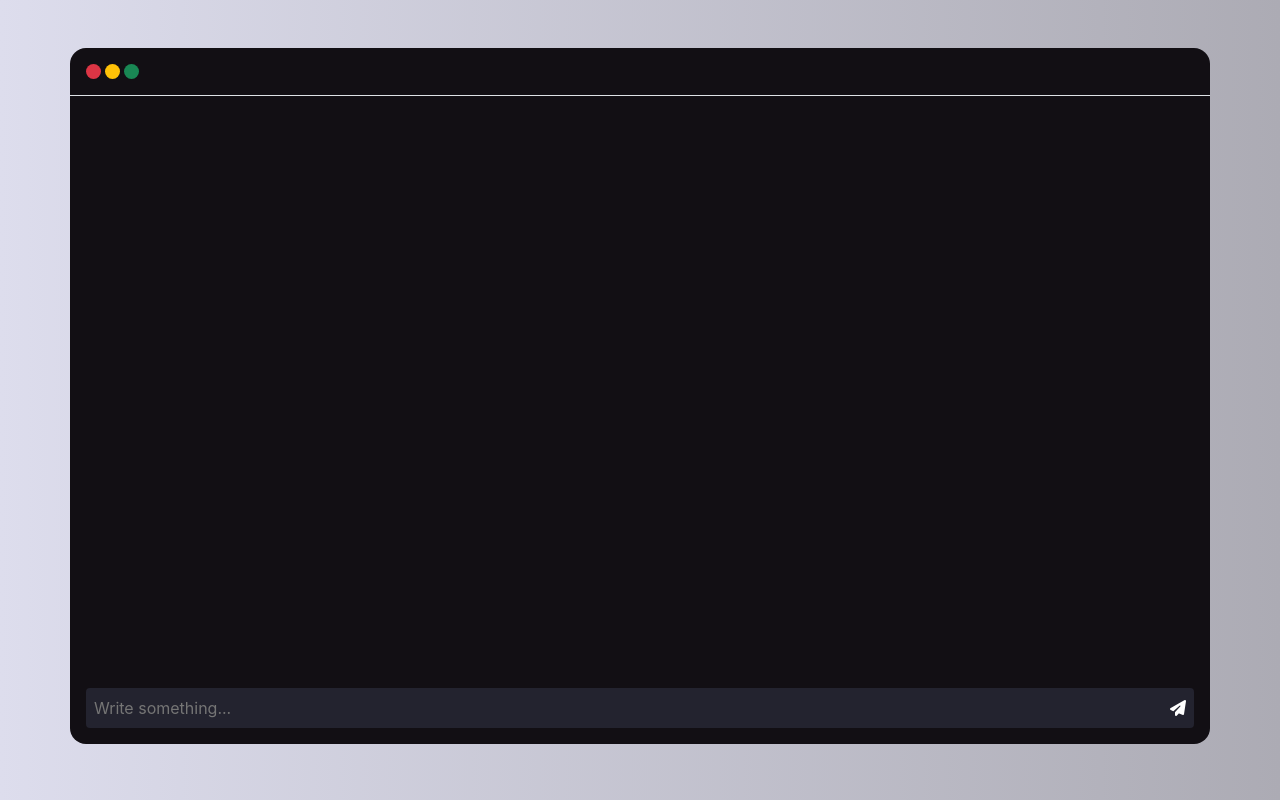
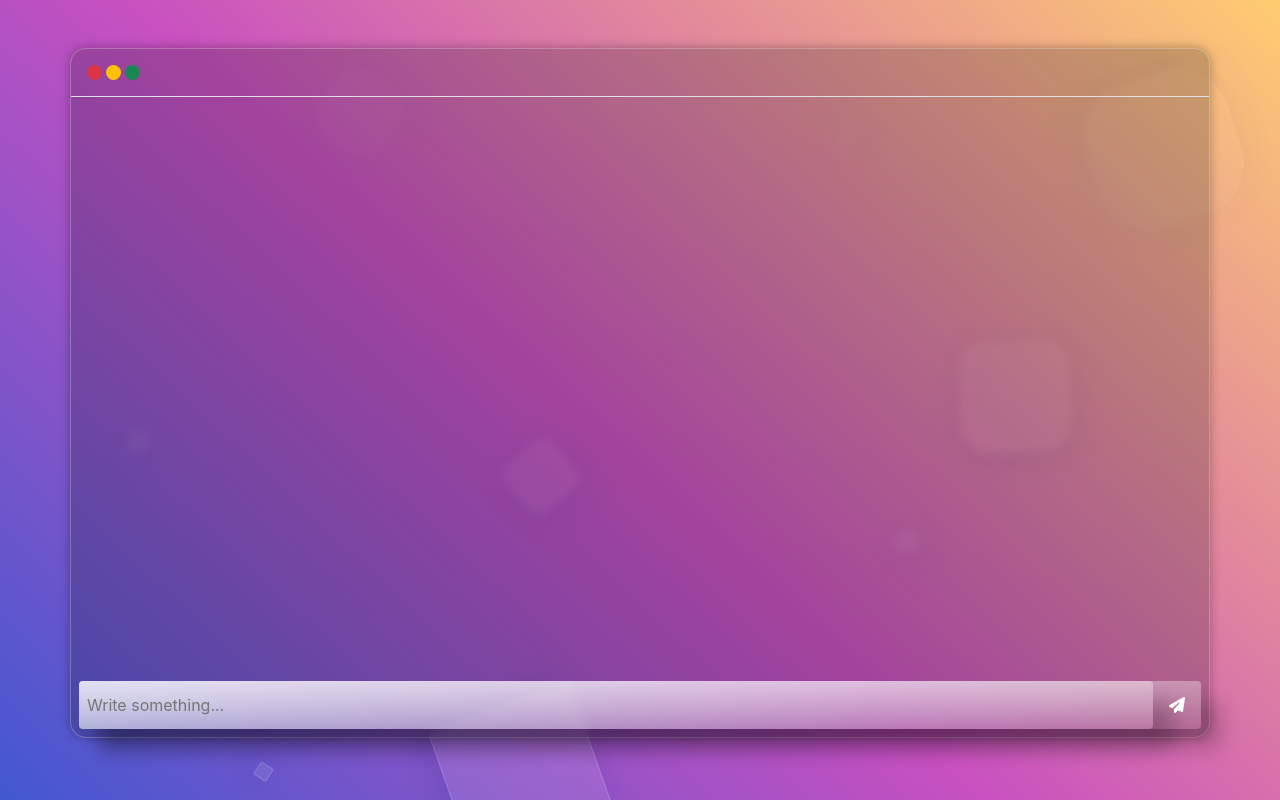
Before and after one commit to kumarprashant24/chatGPT-client, a React (Create React App) app: page / in a window 1280 px wide. Built offline with nearby package versions, Linux system fonts and the light colour scheme.

Commit message:
added animated loader & background img

```diff
--- a/src/App.css
+++ b/src/App.css
@@ -46,8 +46,8 @@
   padding: 5px;
 }
 
-.bot{
-  width:30px;
+.bot {
+  width: 30px;
   height: 30px;
 }
 .little-padding {
@@ -57,26 +57,241 @@
   height: 70vh;
   width: 100%;
 }
-.bot-chat{
-  background: #23232F;
+.bot-chat {
+
+  background: linear-gradient(
+    to bottom right,
+    rgba(255, 255, 255, 0.6),
+    rgba(233, 233, 233, 0.1)
+  );
+  border-radius: 40px;
+  box-shadow: 20px 20px 20px rgba(0, 0, 0, 0.2);
   color: white;
 }
-.user-chat{
-  background-image: linear-gradient(to right, #00B4DB, #0083B0);
+
+.user-chat {
+  background-image: linear-gradient(to right, #00b4db, #0083b0);
   color: white;
 }
-.board-clr{
-  background: #120F14;
+.board-clr {
+  /* background: #120F14; */
+
+  border: 1px solid rgba(255, 255, 255, 0.25);
+  border-radius: 20px;
+  /* background-color: rgba(255, 255, 255, 0.45); */
+  background-color: rgba(18, 15, 20, 0.2);
+  box-shadow: 0 0 10px 1px rgba(0, 0, 0, 0.25);
+  backdrop-filter: blur(5px);
+  -webkit-backdrop-filter: blur(5px);
 }
-.board-corner{
+.board-corner {
   border-radius: 1rem;
 }
-.typing-loader{
+.typing-loader {
   width: 50px;
   height: 30px;
 }
-.dot{
+.dot {
   width: 15px;
   height: 15px;
   border-radius: 50%;
 }
+.scroller {
+  background-color: white;
+  color: white;
+}
+div::-webkit-scrollbar {
+  width: 7px;
+}
+div::-webkit-scrollbar-thumb {
+  background-image: linear-gradient(to top, #00b09b, #96c93d);
+  border-radius: 25px;
+}
+
+/* ///////////////////////////////////////////////////// */
+
+.area {
+  background-color: #4158d0;
+  background-image: linear-gradient(
+    43deg,
+    #4158d0 0%,
+    #c850c0 46%,
+    #ffcc70 100%
+  );
+
+  position: relative;
+  width: 100%;
+  height: 100vh;
+}
+
+.circles {
+  position: absolute;
+  top: 0;
+  left: 0;
+  width: 100%;
+  height: 100%;
+  overflow: hidden;
+}
+
+.circles li {
+  position: absolute;
+  display: block;
+  list-style: none;
+  width: 20px;
+  height: 20px;
+  background: rgba(255, 255, 255, 0.1);
+  box-shadow: 0 8px 32px 0 rgba(31, 38, 135, 0.2);
+  backdrop-filter: blur(10px);
+  -webkit-backdrop-filter: blur(10px);
+  border-radius: 80px;
+  border: 1px solid rgba(255, 255, 255, 0.18);
+  animation: animate 10s linear infinite;
+  bottom: -150px;
+}
+
+.circles li:nth-child(1) {
+  left: 25%;
+  width: 80px;
+  height: 80px;
+  animation-delay: 0s;
+}
+
+.circles li:nth-child(2) {
+  left: 10%;
+  width: 20px;
+  height: 20px;
+  animation-delay: 2s;
+  animation-duration: 12s;
+}
+
+.circles li:nth-child(3) {
+  left: 70%;
+  width: 20px;
+  height: 20px;
+  animation-delay: 4s;
+}
+
+.circles li:nth-child(4) {
+  left: 40%;
+  width: 60px;
+  height: 60px;
+  animation-delay: 0s;
+  animation-duration: 18s;
+}
+
+.circles li:nth-child(5) {
+  left: 65%;
+  width: 20px;
+  height: 20px;
+  animation-delay: 0s;
+}
+
+.circles li:nth-child(6) {
+  left: 75%;
+  width: 110px;
+  height: 110px;
+  animation-delay: 3s;
+}
+
+.circles li:nth-child(7) {
+  left: 35%;
+  width: 150px;
+  height: 150px;
+  animation-delay: 7s;
+}
+
+.circles li:nth-child(8) {
+  left: 50%;
+  width: 25px;
+  height: 25px;
+  animation-delay: 15s;
+  animation-duration: 45s;
+}
+
+.circles li:nth-child(9) {
+  left: 20%;
+  width: 15px;
+  height: 15px;
+  animation-delay: 2s;
+  animation-duration: 35s;
+}
+
+.circles li:nth-child(10) {
+  left: 85%;
+  width: 150px;
+  height: 150px;
+  animation-delay: 0s;
+  animation-duration: 11s;
+}
+
+@keyframes animate {
+  0% {
+    transform: translateY(0) rotate(0deg);
+    opacity: 1;
+    border-radius: 0;
+  }
+
+  100% {
+    transform: translateY(-1000px) rotate(720deg);
+    opacity: 0;
+    border-radius: 50%;
+  }
+}
+
+/* ////////////////////////////////////////////////////////////////// */
+
+.loader {
+  position: fixed;
+  top: 50%;
+  width: 100%;
+  display: flex;
+  justify-content: center;
+  align-items: center;
+}
+
+.loader::before {
+  content: "";
+  background: rgba(255, 255, 255, 0);
+  backdrop-filter: blur(8px);
+  position: absolute;
+  width: 140px;
+  height: 55px;
+  z-index: 20;
+  border-radius: 0 0 10px 10px;
+  border: 1px solid rgba(255, 255, 255, 0.274);
+  border-top: none;
+  box-shadow: 0 15px 20px rgba(0, 0, 0, 0.082);
+  animation: anim2 2s infinite;
+}
+
+.loader div {
+  background: rgb(228, 228, 228);
+  border-radius: 50%;
+  width: 25px;
+  height: 25px;
+  z-index: -1;
+  animation: anim 2s infinite linear;
+  animation-delay: calc(-0.3s * var(--i));
+  transform: translateY(5px);
+  margin: 0.2em;
+}
+
+@keyframes anim {
+  0%,
+  100% {
+    transform: translateY(5px);
+  }
+  50% {
+    transform: translateY(-65px);
+  }
+}
+
+@keyframes anim2 {
+  0%,
+  100% {
+    transform: rotate(-10deg);
+  }
+  50% {
+    transform: rotate(10deg);
+  }
+}
--- a/src/components/Action.jsx
+++ b/src/components/Action.jsx
@@ -2,21 +2,25 @@ import React from 'react'
 
 export default function Action({inputRef,handleClick}) {
   return (
-    <div className="p-3  d-flex  position-relative">
+    <div className='p-2'>
+   <div className=" d-flex bot-chat rounded">
     <input
       type="text"
       autocomplete="off"
-      class="w-100 p-2 text-white bot-chat rounded  border-0"
+      class="w-100 p-2  rounded bot-chat text-dark   border-0"
       id="exampleFormControlInput1"
       placeholder="Write something..."
       ref={inputRef}
     />
     <div
-      className="d-flex align-items-center"
+      className="d-flex align-items-center   justify-content-center p-3"
+      style={{cursor:"pointer"}}
       onClick={handleClick}
     >
-      <i className="fa-solid fa-paper-plane text-white position-absolute end-0 me-4"></i>
+      <i className="fa-solid fa-paper-plane  text-white"></i>
     </div>
   </div>
+    </div>
+
   )
 }
--- /dev/null
+++ b/src/components/Background.jsx
@@ -0,0 +1,20 @@
+import React from 'react'
+
+export default function Background() {
+  return (
+    <div class="area">
+    <ul class="circles">
+      <li></li>
+      <li></li>
+      <li></li>
+      <li></li>
+      <li></li>
+      <li></li>
+      <li></li>
+      <li></li>
+      <li></li>
+      <li></li>
+    </ul>
+  </div>
+  )
+}
--- a/src/components/Chat.jsx
+++ b/src/components/Chat.jsx
@@ -2,10 +2,14 @@ import React from "react";
 import { useState } from "react";
 import ScrollToBottom from "react-scroll-to-bottom";
 import Bubble from "./Bubble";
+import Loader from "./Loader";
 
-export default function Chat({board,isTyping}) {
-
-  const defaulTyping = { bot: true, message:"Typing...",loader:"https://flevix.com/wp-content/uploads/2020/01/Preloader.svg"}
+export default function Chat({ board, isTyping }) {
+  const defaulTyping = {
+    bot: true,
+    message: "Typing...",
+    loader: "https://flevix.com/wp-content/uploads/2020/01/Preloader.svg",
+  };
   return (
     <>
       <div className="border-bottom p-3 mb-3 ">
@@ -15,16 +19,16 @@ export default function Chat({board,isTyping}) {
           <div className="dot bg-success ms-1"></div>
         </div>
       </div>
-
-    <ScrollToBottom  className="scroll-bottom  " >
-
+      <ScrollToBottom
+        className="scroll-bottom"
+        followButtonClassName="scroller"
+      >
         <div className="p-3">
           {board.map((element) => (
-       <Bubble data={element}/>
+            <Bubble data={element} />
           ))}
-     {isTyping?(<Bubble data={defaulTyping}/>):""}
+          {isTyping ? <Loader /> : ""}
         </div>
-
       </ScrollToBottom>
     </>
   );
--- a/src/components/Homepage.jsx
+++ b/src/components/Homepage.jsx
@@ -4,6 +4,7 @@ import axios from "axios";
 import { useRef } from "react";
 import { useState } from "react";
 import Action from "./Action";
+import Background from "./Background";
 
 export default function Homepage() {
   const [board, setBoard] = useState([]);
@@ -29,11 +30,16 @@ export default function Homepage() {
       });
   };
   return (
-    <div className="container p-0 board-clr board-corner  mt-5">
-      <div className="rounded">
-        <Chat board={board} isTyping={isTyping} />
+    <>
+  <Background/>
+      <div className="position-absolute top-0 w-100 ">
+        <div className="container p-0 board-clr  board-corner  mt-5 ">
+          <div className="rounded">
+            <Chat board={board} isTyping={isTyping} />
+          </div>
+          <Action inputRef={input} handleClick={handleClick} />
+        </div>
       </div>
-      <Action inputRef={input} handleClick={handleClick}/>
-    </div>
+    </>
   );
 }
--- /dev/null
+++ b/src/components/Loader.jsx
@@ -0,0 +1,12 @@
+import React from 'react'
+
+export default function Loader() {
+  return (
+    <div class="loader">
+    <div style={{"--i": 1}}></div>
+    <div style={{"--i": 2}}></div>
+    <div style={{"--i": 3}}></div>
+    <div style={{"--i": 4}}></div>
+  </div>
+  )
+}
--- a/src/index.css
+++ b/src/index.css
@@ -6,7 +6,9 @@ body {
   -webkit-font-smoothing: antialiased;
 
   -moz-osx-font-smoothing: grayscale;
-background-image: linear-gradient(to right, #DDDDED, #ACABB4);
+/* background-image: linear-gradient(to right, #DDDDED, #ACABB4); */
+/* background-image: url('https://source.unsplash.com/E8Ufcyxz514/2400x1823'); */
+/* background-size: cover; */
 }
 
 code {
```
Lines whose indentation alone changed are shown as unchanged.
